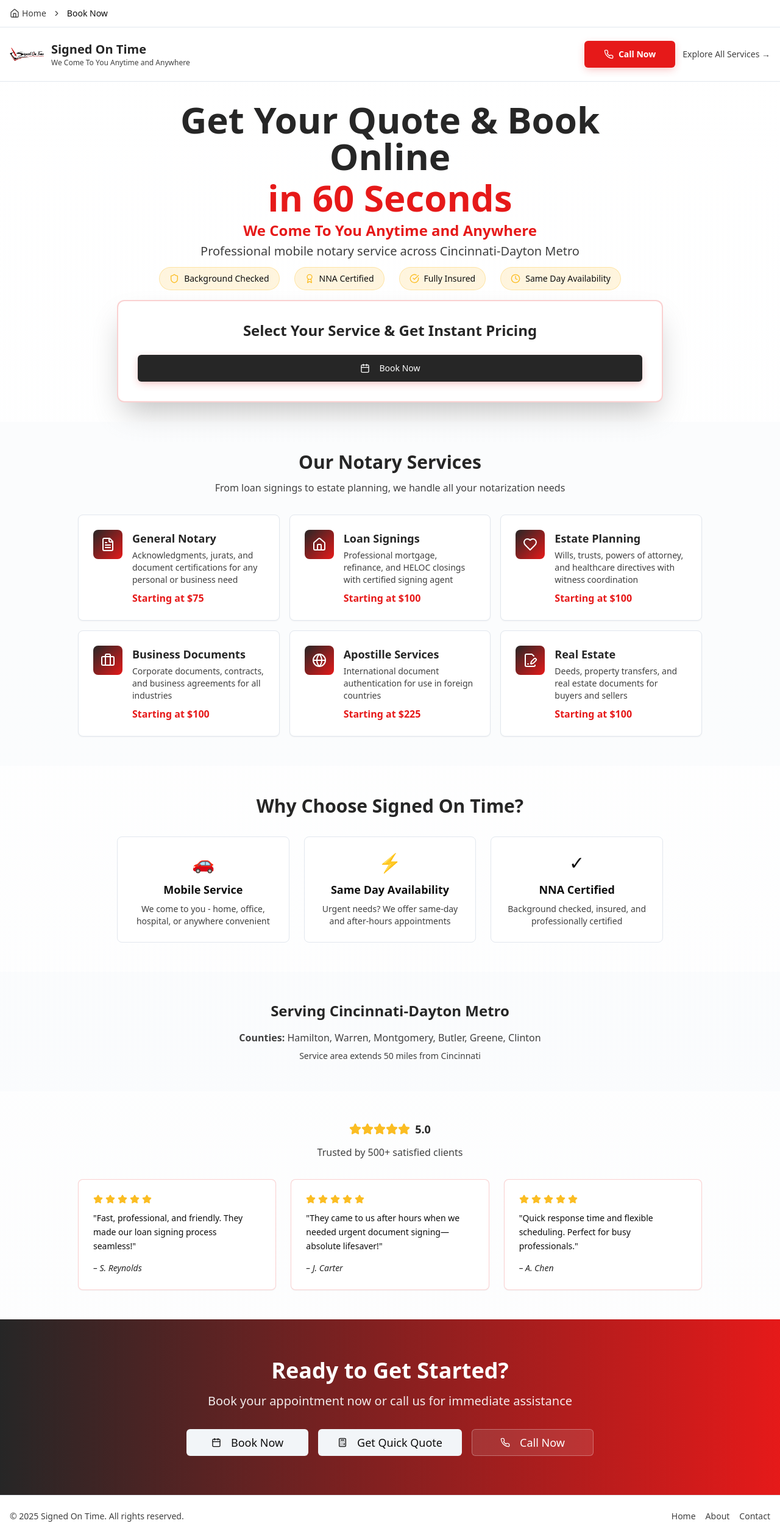
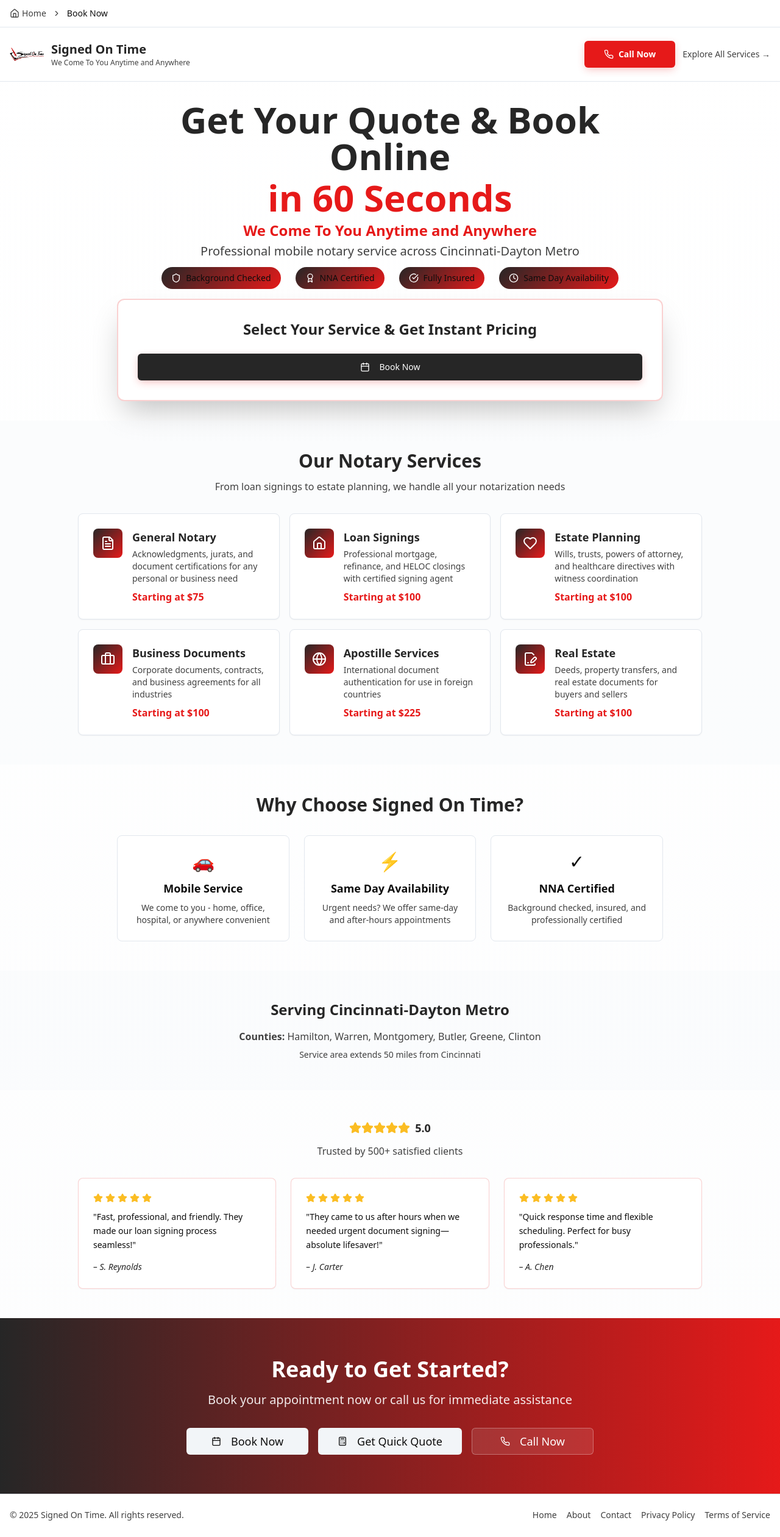
Before and after one commit to tmay7822/sign-and-serve-hub, a React (Vite) app: page /book-now in a window 1280 px wide. Shown: the whole page at 61% size. Built offline with nearby package versions, Linux system fonts and the light colour scheme; the HTML template or start-up script is replaced by a standard one.

Commit message:
Refactor: Update trust badge styling

```diff
--- a/src/components/landing/QuickTrustBadges.tsx
+++ b/src/components/landing/QuickTrustBadges.tsx
@@ -15,9 +15,9 @@ export const QuickTrustBadges = () => {
         return (
           <div
             key={index}
-            className="flex items-center gap-2 bg-brand-gold/15 px-4 py-2 rounded-full border border-brand-gold/30"
+            className="flex items-center gap-2 gradient-primary px-4 py-2 rounded-full"
           >
-            <Icon className="h-4 w-4 text-brand-gold" />
+            <Icon className="h-4 w-4 text-white" />
             <span className="text-sm font-medium text-foreground">
               {badge.text}
             </span>
--- a/src/pages/BookNow.tsx
+++ b/src/pages/BookNow.tsx
@@ -230,6 +230,8 @@ const BookNow = () => {
                 <Link to="/" className="hover:text-primary transition-colors">Home</Link>
                 <Link to="/about-us" className="hover:text-primary transition-colors">About</Link>
                 <Link to="/contact" className="hover:text-primary transition-colors">Contact</Link>
+                <Link to="/privacy-policy" className="hover:text-primary transition-colors">Privacy Policy</Link>
+                <Link to="/terms-of-service" className="hover:text-primary transition-colors">Terms of Service</Link>
               </div>
             </div>
           </div>
```
